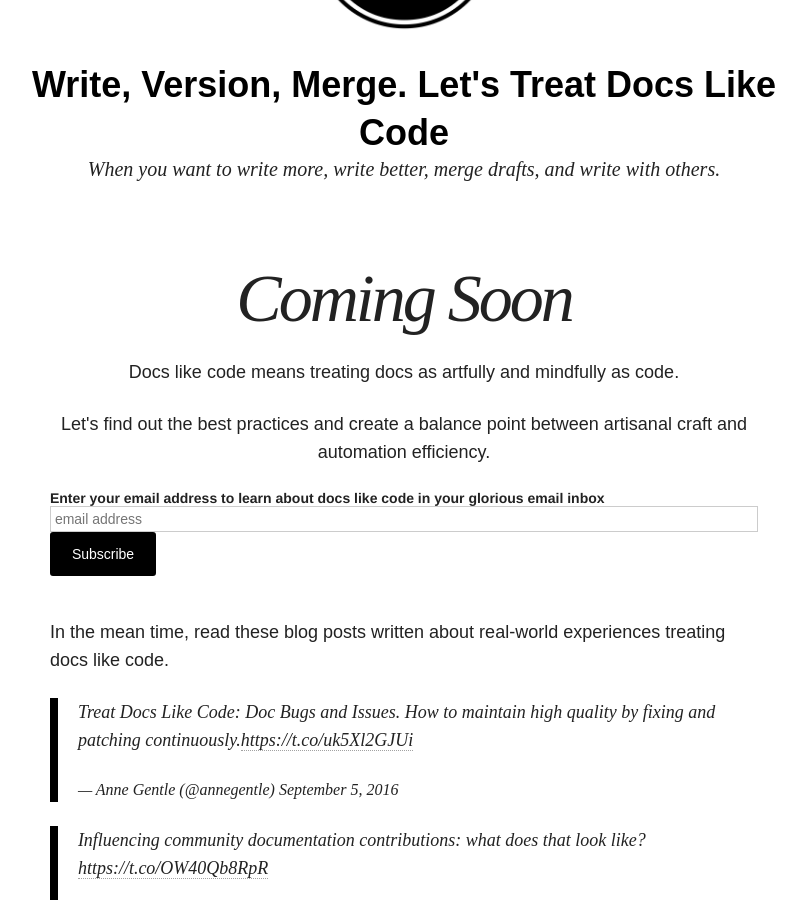
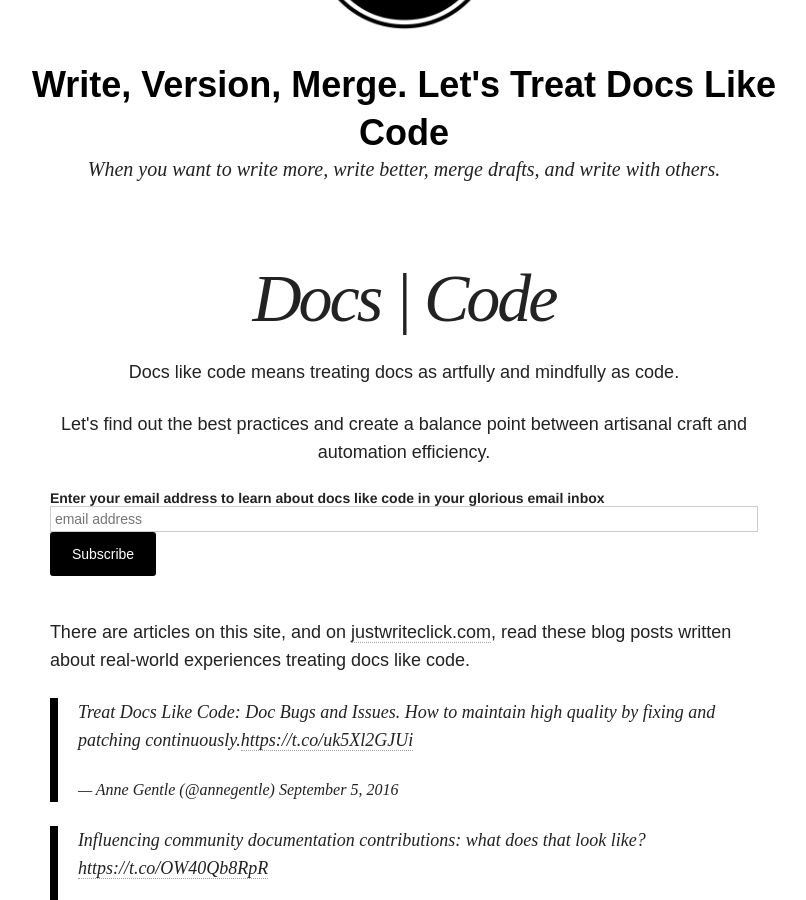
Before and after one commit to justwriteclick/docslikecode, a Jekyll site: the page built from index.html, in a window 1280 px wide and 900 px high, scrolled down 262 px. Shown: the whole window, without its empty margins (236-1042 px from the left). Built offline with Jekyll 4.4.1, drawn with Linux system fonts in a browser that asks for light colours; nearby versions of some CDN libraries; comment, search, counter and statistics services are not loaded.

Commit message:
Adds GitHub collaboration article; removes Coming Soon title

```diff
--- a/index.html
+++ b/index.html
@@ -1,6 +1,6 @@
 ---
 layout: page
-title: "Coming Soon"
+title: "Docs | Code"
 excerpt: "Docs like code means treating docs as artfully and mindfully as code."
 search_omit: true
 ---
@@ -35,8 +35,8 @@
 
 <!--End mc_embed_signup-->
 
-<p>In the mean time, read these blog posts written about real-world experiences
-treating docs like code.</p>
+<p>There are articles on this site, and on <a href="https://justwriteclick.com">justwriteclick.com</a>, read these
+blog posts written about real-world experiences treating docs like code.</p>
 
 <blockquote class="twitter-tweet" data-lang="en"><p lang="en" dir="ltr">Treat Docs Like Code: Doc Bugs and Issues. How to maintain high quality by fixing and patching continuously.<a href="https://t.co/uk5Xl2GJUi">https://t.co/uk5Xl2GJUi</a></p>&mdash; Anne Gentle (@annegentle) <a href="https://twitter.com/annegentle/status/772616615623925760">September 5, 2016</a></blockquote>
 <script async src="//platform.twitter.com/widgets.js" charset="utf-8"></script>
```
Also changed, not shown: _posts/articles/2016-09-18-github-collaborators.md (added, +56 -0 lines), about/index.md (+1 -3 lines), images/cat-mtischendorf.jpg (added), 8 other files.
